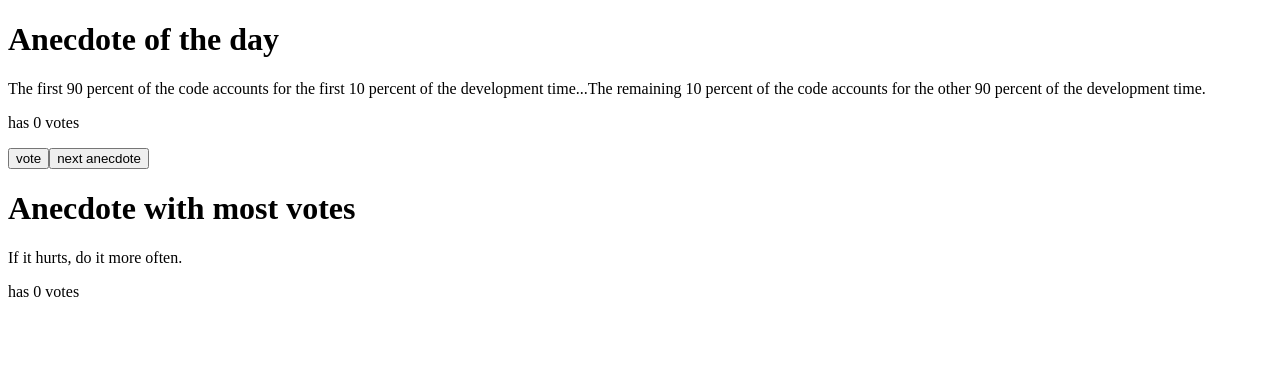
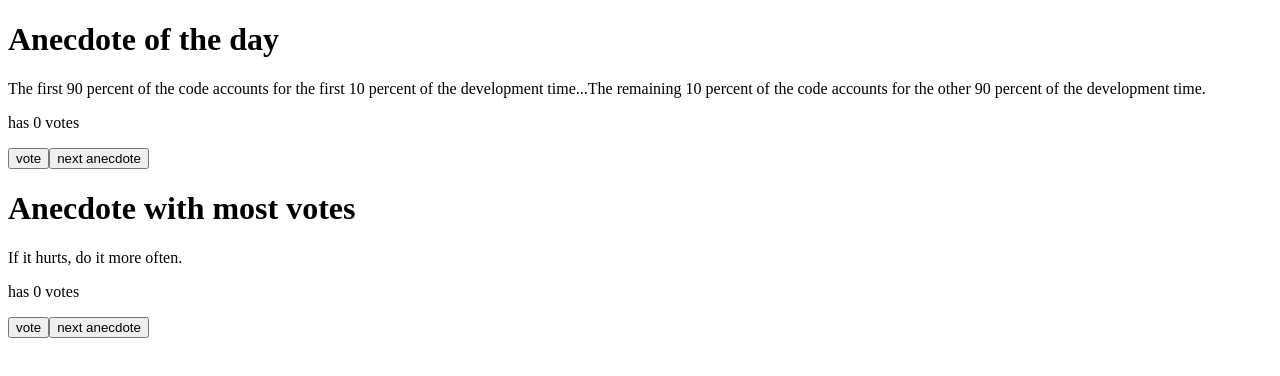
Before and after one commit to KMRNicholson/fullstackopen, a React (Create React App) app in the folder part1/anecdotes/: page / in a window 1280 px wide. Shown: the top 376 px of the page. Built offline with nearby package versions, Linux system fonts and the light colour scheme.

Commit message:
refact[6.3]: refactor anecdotes to prepare for redux

```diff
--- a/part1/anecdotes/package.json
+++ b/part1/anecdotes/package.json
@@ -6,9 +6,12 @@
     "@testing-library/jest-dom": "^5.16.5",
     "@testing-library/react": "^13.4.0",
     "@testing-library/user-event": "^13.5.0",
+    "lodash": "^4.17.21",
     "react": "^18.2.0",
     "react-dom": "^18.2.0",
+    "react-redux": "^8.1.3",
     "react-scripts": "5.0.1",
+    "redux": "^4.2.1",
     "web-vitals": "^2.1.4"
   },
   "scripts": {
--- a/part1/anecdotes/src/App.js
+++ b/part1/anecdotes/src/App.js
@@ -1,57 +1,78 @@
 import { useState } from 'react'
+import _ from 'lodash'
 
-const Header = (props) =>
+const Header = ({ title }) =>
   <h1>
-    {props.title}
+    { title }
   </h1>
 
-const Options = (props) =>
+const Anecdote = ({ anecdote, handleVote, handleNext }) =>
   <div>
-    <button onClick={props.handleVote}>
+    <p>{ anecdote.content }</p>
+    <p>has { anecdote.votes } votes</p>
+    <button onClick={handleVote(anecdote)}>
       vote
     </button>
-    <button onClick={props.handleNext}>
+    <button onClick={handleNext}>
       next anecdote
     </button>
   </div>
 
-const Anecdote = (props) =>
-  <div>
-    <Header title={props.title}/>
-    <p>{props.text}</p>
-    <p>has {props.votes} votes</p>
-  </div>
-
 const App = () => {
-  const anecdotes = [
-    'If it hurts, do it more often.',
-    'Adding manpower to a late software project makes it later!',
-    'The first 90 percent of the code accounts for the first 10 percent of the development time...The remaining 10 percent of the code accounts for the other 90 percent of the development time.',
-    'Any fool can write code that a computer can understand. Good programmers write code that humans can understand.',
-    'Premature optimization is the root of all evil.',
-    'Debugging is twice as hard as writing the code in the first place. Therefore, if you write the code as cleverly as possible, you are, by definition, not smart enough to debug it.',
-    'Programming without an extremely heavy use of console.log is same as if a doctor would refuse to use x-rays or blood tests when diagnosing patients.',
-    'The only way to go fast, is to go well.'
+  const anecdoteList = [
+    {
+      content: 'If it hurts, do it more often.',
+      votes: 0
+    },
+    {
+      content: 'Adding manpower to a late software project makes it later!',
+      votes: 0
+    },
+    {
+      content: 'The first 90 percent of the code accounts for the first 10 percent of the development time...The remaining 10 percent of the code accounts for the other 90 percent of the development time.',
+      votes: 0
+    },
+    {
+      content: 'Any fool can write code that a computer can understand. Good programmers write code that humans can understand.',
+      votes: 0
+    },
+    {
+      content: 'Premature optimization is the root of all evil.',
+      votes: 0
+    },
+    {
+      content: 'Debugging is twice as hard as writing the code in the first place. Therefore, if you write the code as cleverly as possible, you are, by definition, not smart enough to debug it.',
+      votes: 0
+    },
+    {
+      content: 'Programming without an extremely heavy use of console.log is same as if a doctor would refuse to use x-rays or blood tests when diagnosing patients.',
+      votes: 0
+    },
+    {
+      content: 'The only way to go fast, is to go well.',
+      votes: 0
+    }
   ]
 
   const rand = () => Math.floor(Math.random() * anecdotes.length)
-  const getSelectedVotes = () => anecdotes.findIndex((anecdote)=>anecdote===selected)
 
-  const [votes, setVotes] = useState(Array(anecdotes.length).fill(0))
-  const [selected, setSelected] = useState(anecdotes[rand()])
+  const [anecdotes, setAnecdotes] = useState(anecdoteList)
+  const [anecdoteOfDay, setAnecdoteOfDay] = useState(anecdotes[rand()])
 
-  const handleNext = () => setSelected(anecdotes[rand()])
-  const handleVote = () => {
-    const newVotes = [...votes]
-    newVotes[getSelectedVotes()] += 1
-    setVotes(newVotes)
+  const getHighestVotes = () => _.head(_.orderBy(anecdotes, 'votes', 'desc'))
+
+  const handleNext = () => setAnecdoteOfDay(anecdotes[rand()])
+  const handleVote = anecdote => () => {
+    const newAnecdotes = anecdotes.map(anec => anec.content === anecdote.content ? { content: anec.content, votes: ++anec.votes } : anec)
+    setAnecdotes(newAnecdotes)
   }
 
   return (
     <div>
-      <Anecdote title='Anecdote of the day' text={selected} votes={votes[getSelectedVotes()]}/>
-      <Options handleNext={handleNext} handleVote={handleVote}/>
-      <Anecdote title='Anecdote with most votes' text={anecdotes[votes.indexOf(Math.max(...votes))]} votes={votes[votes.indexOf(Math.max(...votes))]}/>
+      <Header title='Anecdote of the day'/>
+      <Anecdote anecdote={anecdoteOfDay} handleNext={handleNext} handleVote={handleVote} />
+      <Header title='Anecdote with most votes'/>
+      <Anecdote anecdote={getHighestVotes()} handleNext={handleNext} handleVote={handleVote} />
     </div>
   )
 }
--- /dev/null
+++ b/part1/anecdotes/src/reducers/anecdoteReducer.js
@@ -0,0 +1,5 @@
+const voteAnecdote = () => {
+  const newVotes = [...votes]
+  newVotes[getSelectedVotes()] += 1
+  setVotes(newVotes)
+}
```
